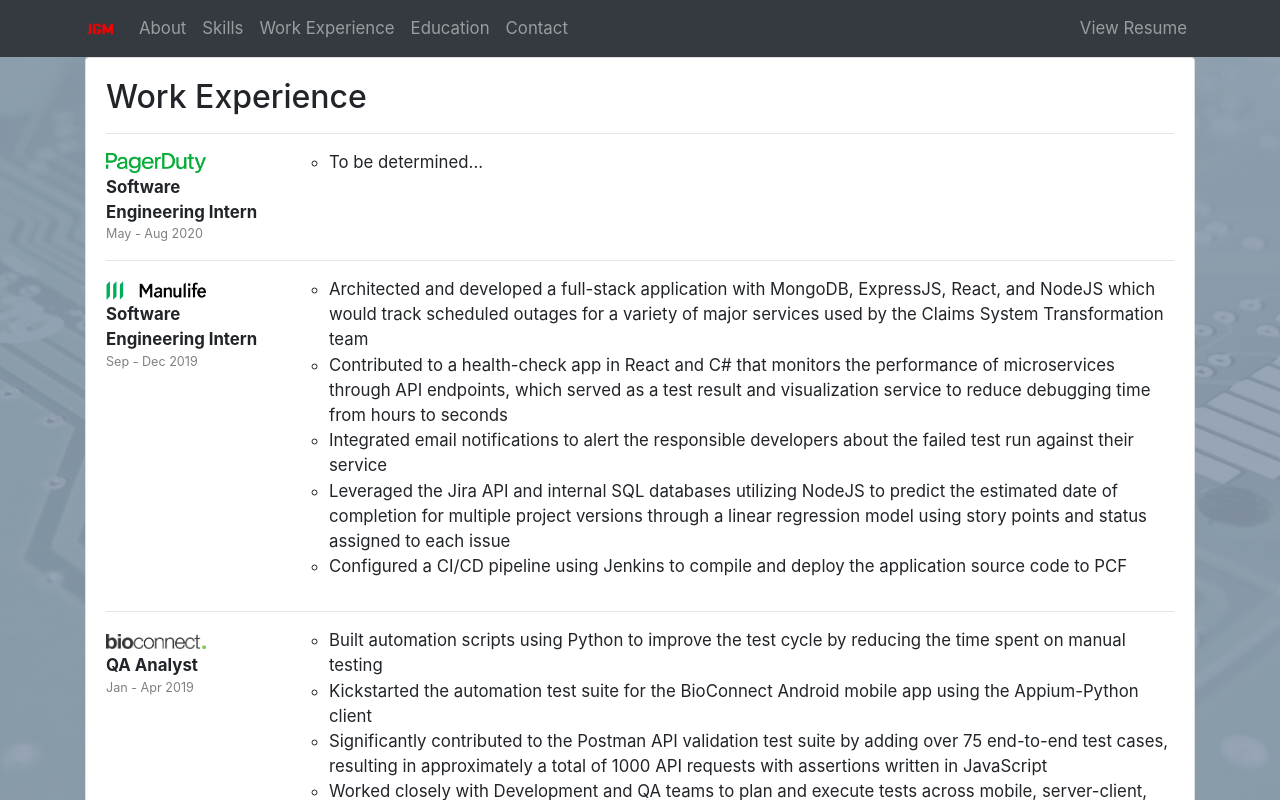
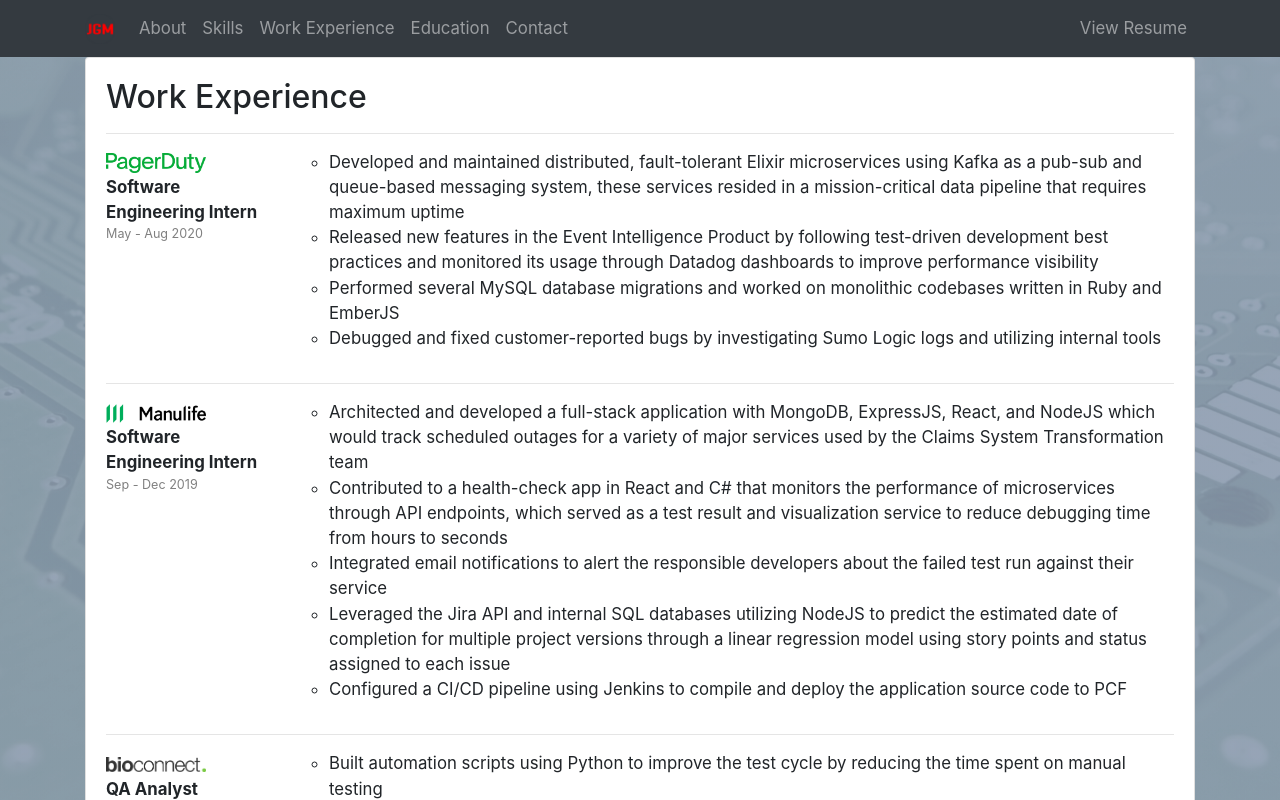
Before and after one commit to gmjesus/Personal_website, a React (Create React App) app: page /work in a window 1280 px wide. Shown: the top 800 px of the page. Built offline with nearby package versions, Linux system fonts and the light colour scheme.

Commit message:
updated pagerduty work experience

```diff
--- a/src/Components/Work.js
+++ b/src/Components/Work.js
@@ -16,7 +16,10 @@
       image: require("../Images/pagerduty.png"),
       dates: "May - Aug 2020",
       details: [
-        "To be determined..."
+        "Developed and maintained distributed, fault-tolerant Elixir microservices using Kafka as a pub-sub and queue-based messaging system, these services resided in a mission-critical data pipeline that requires maximum uptime",
+        "Released new features in the Event Intelligence Product by following test-driven development best practices and monitored its usage through Datadog dashboards to improve performance visibility",
+        "Performed several MySQL database migrations and worked on monolithic codebases written in Ruby and EmberJS",
+        "Debugged and fixed customer-reported bugs by investigating Sumo Logic logs and utilizing internal tools"
       ]
     },
     {
```
